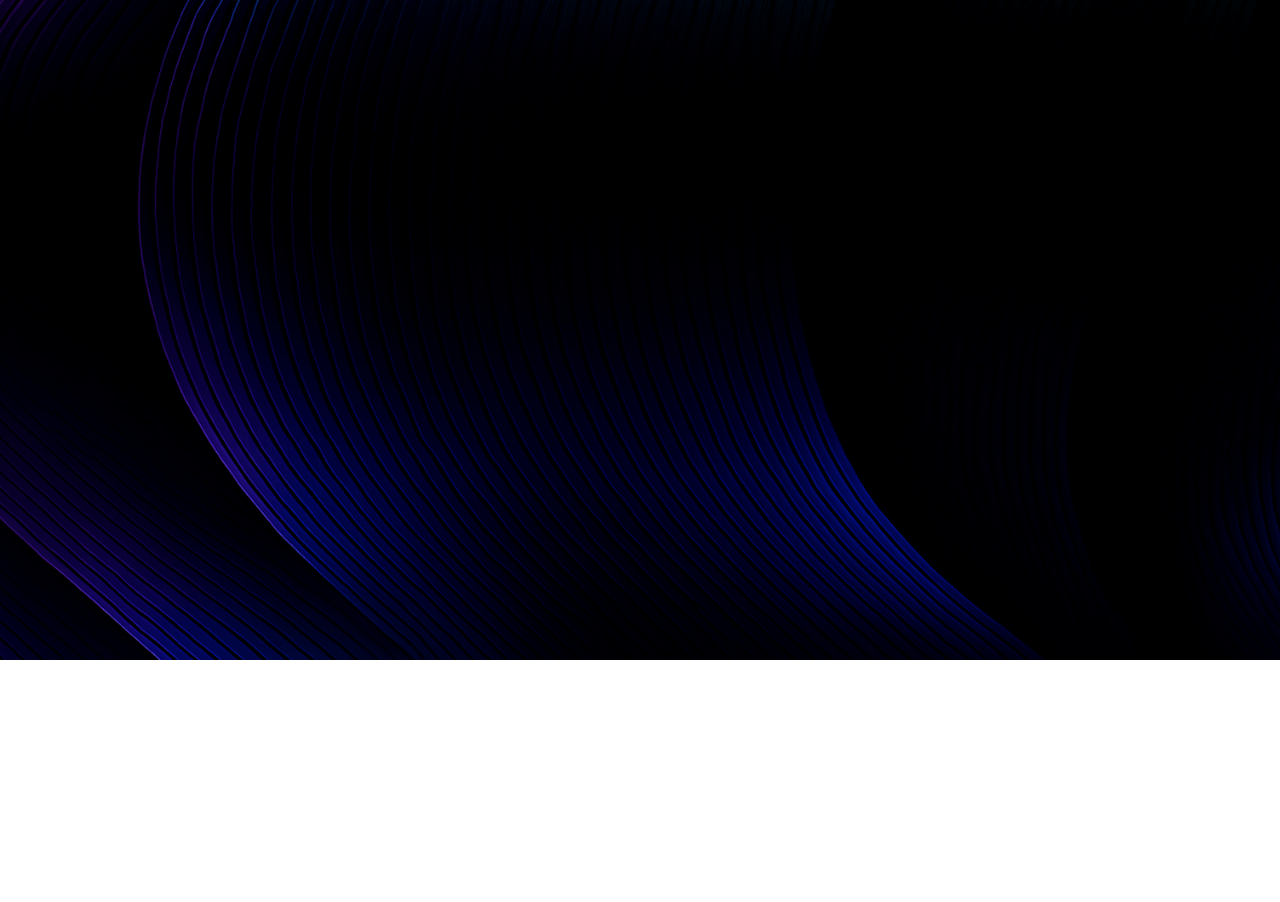
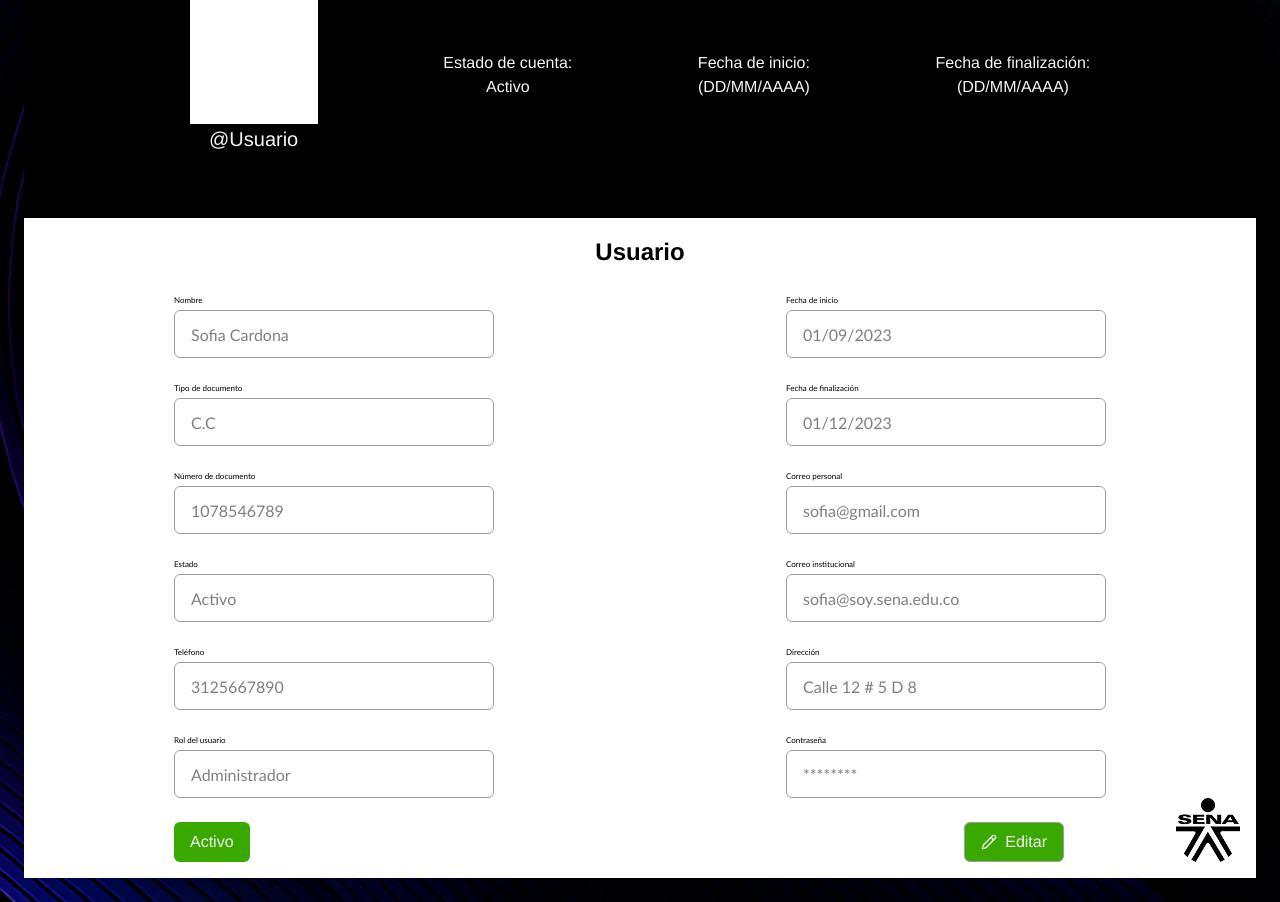
Before and after one commit to 4bryssion/sia-sistema-proyecto-formativo, a React (Vite) app in the folder Frontend-React/: page /view/users/1 in a window 1280 px wide. Shown: the part 140-1042 px from the top of the page. Before the commit the page ends 800 px from the top, so only its background shows below. Built offline with nearby package versions, Linux system fonts and the light colour scheme.

Commit message:
feat(users): The visual functionality for viewing users was created without any logic, including user visualization structure and UI

```diff
--- a/Frontend-React/src/app/router.jsx
+++ b/Frontend-React/src/app/router.jsx
@@ -165,7 +165,8 @@ const router = createBrowserRouter([
             // Módulo users:
             {
                 path: "users/:id",
-                element: <h1>Ver Usuario</h1>,
+                element: <ViewUserPage />,
+
             },
             {
                 path: "users/:id/edit",
--- a/Frontend-React/src/features/users/components/UserViewLeft.jsx
+++ b/Frontend-React/src/features/users/components/UserViewLeft.jsx
@@ -1,7 +1,66 @@
 export default function UserViewLeft(){
 
-    <div>
+    return(
+        <div
+            className="
+                font-main text-text-inverse space-y-6 grid sm:flex sm:space-y-0 sm:gap-6 sm:items-center sm:justify-evenly 1400:grid 1400:h-full
+            "
+        >
+            <div
+                className="
+                    grid items-center justify-center 1400:content-between
+                "
+            >
+                <div
+                    className="
+                        w-32 h-32 bg-white
+                    "
+                />
 
-    </div>
+                <h3
+                    className="
+                        text-h3 text-center
+                    "
+                >
+                    @Usuario
+                </h3>
+            </div>
 
+            <div
+                className="
+                    grid text-center
+                "
+            >
+                <h4>
+                    Estado de cuenta:
+                </h4>
+
+                <p>Activo</p>
+            </div>
+
+            <div
+                className="
+                    grid text-center
+                "
+            >
+                <h4>
+                    Fecha de inicio:
+                </h4>
+
+                <p>(DD/MM/AAAA)</p>
+            </div>
+
+            <div
+                className="
+                    grid text-center
+                "
+            >
+                <h4>
+                    Fecha de finalización:
+                </h4>
+
+                <p>(DD/MM/AAAA)</p>
+            </div>
+        </div>
+    );
 }
--- a/Frontend-React/src/features/users/components/UserViewRight.jsx
+++ b/Frontend-React/src/features/users/components/UserViewRight.jsx
@@ -1,144 +1,65 @@
-import { useState, useEffect } from "react";
-import { userSchema } from "../schemas/userSchema.js";
+import {
+    Input,
+    Button,
 
-import { Input, Button, Select, FileInput } from "@/shared";
+} from "@/shared";
 
-import { getDocumentTypes } from "@/features/users/services/selectService.js";
+import { Pencil } from "lucide-react";
+
+import logo from "@/assets/logos/logo-sena-negro.png";
 
 export default function UserViewRight(){
 
-   // Estados:
-
-    const [documentTypes, setDocumentTypes] = useState([]);
-
-    const [formData, setFormData] = useState({
-        userName: "",
-        userDocumentType: "",
-        userDocumentNumber: "",
-        userState: "Activo",
-
-        userPhone: "",
-        userRole: "",
-        userEndDate: "",
-        userEmail: "",
-        userEmailInstitutional: "",
-        userDirection: "",
-        userPassword: ""
-    });
-
-    const [errors, setErrors] = useState({})
-
-    const [fecha] = useState(() => {
-        const hoy = new Date();
-        return hoy.toISOString().split("T")[0];
-    });
-
-    // Efectos:
-
-    useEffect (() => {
-        getDocumentTypes().then(setDocumentTypes);
-    }, []);
-
-    // ===========================================
-    //                 Handles
-    // ===========================================
-    // Función que se ejecuta cada vez que cambia el valor de un input del formulario
-
-    // Handle genérico:
-
-    const handleChange = (e) => {
-        // Se obtiene el nombre del campo y su valor
-        const { name, value } = e.target;
-
-        setFormData((prev) => ({
-            // Se copian todos los valores anteriores del estado
-            ...prev,
-
-            // Se actualiza únicamente lo que cambió
-            [name]: value
-        }));
-    }
-
-    // Handles personalizados:
-
-    // Función que se ejecuta cuando se envía el formulario
-    const handleSubmit = (e) => {
-        e.preventDefault();
-
-        // Se valida el objeto de formData usando el esquema definido con Zod
-        // safeParse devuelve un objeto indicando si la validacion fue exitosa o no
-        const result = userSchema.safeParse(formData);
-
-        // Si la validación falla
-        if (!result.success){
-            // Objeto donde se almacenarán los errores por campo
-            const fieldErrors = {};
-
-            // Zod devuelve los errores en un arreglo llamado issues
-            // Se recorren para asociar cada error a su campo correspondiente
-            result.error.issues.forEach((issue) => {
-                // Issue.path contiene la ruta del campo que falló
-                const field = issue.path[0];
-
-                // Se guarda el mensaje de error en el objeto fieldErrors
-                fieldErrors[field] = issue.message;
-            });
-
-            // Se actualiza el estado de errores para mostrarlos en el formulario
-            setErrors(fieldErrors);
-
-            // Se detiene la ejecución porque el formulario tiene errores
-            return;
-        }
-
-        // Si la validación es exitosa se limpian los errores anteriores
-        setErrors({});
-
-        // result.data contiene los datos ya validados por Zod
-        console.log("Usuario valido:", result.data)
-
-    };
 
 
     return(
-        <div className="flex justify-center" >
+        <div
+            className="
+               relative
+            "
+        >
+            <div className="mb-6 1400:grid 1400:grid-cols-2 1400:gap-6">
+                <h2
+                    className="
+                        font-main text-h2 text-center font-bold 1400:text-start 1400:justify-self-center 1400:w-[320px]
+                    "
+                >
+                    Usuario
+                </h2>
+            </div>
 
-
-            <form
-            className="grid place-self-center gap-6 mx-6 md:grid-cols-2 md:mx-12 1400:grid-cols-2 1400:mx-0 justify-items-center max-w-max"
-
-                onSubmit={handleSubmit}
+            {/* Inputs */}
+            <div
+                className="
+                    grid lg:grid-cols-2 gap-6 w-full
+                "
             >
                 <div
-                    className="flex flex-col gap-6 my-0 mx-auto"
+                    className="
+                        grid gap-6 justify-items-center
+                    "
                 >
-
                      {/* Inputs */}
                     <Input
                         label = "Nombre"
                         name = "userName"
-                        placeholder = "Ingrese su nombre"
-                        value={formData.userName}
-                        onChange = {handleChange}
-                        error={errors.userName}
+                        placeholder = "Sofia Cardona"
+
                     />
 
-                    <Select
+                    <Input
                         label = "Tipo de documento"
                         name="userDocumentType"
-                        options={documentTypes}
-                        value={formData.userDocumentType}
-                        onChange = {handleChange}
-                        error={errors.userDocumentType}
+                        placeholder = "C.C"
+
+
                     />
 
                     <Input
                         label = "Número de documento"
                         name = "userDocumentNumber"
-                        placeholder = "Ingrese su número de documento"
-                        value={formData.userDocumentNumber}
-                        onChange = {handleChange}
-                        error={errors.userDocumentNumber}
+                        placeholder = "1078546789"
+
                     />
 
                     {/* Por default es activo */}
@@ -146,124 +67,117 @@ export default function UserViewRight(){
                     <Input
                         label = "Estado"
                         name="userState"
-                        placeholder = "Activo/Inactivo"
+                        placeholder = "Activo"
                         type="text"
-                        value={formData.userState}
-                        readOnly
+
+                    />
+                     <Input
+                        label = "Teléfono"
+                        name = "userPhone"
+                        placeholder = "3125667890"
+                        type="tel"
+
+                    />
+
+                    <Input
+                        label = "Rol del usuario"
+                        placeholder = "Administrador"
+                        name="userRole"
+
                     />
                 </div>
 
                 {/* Columna izquierda */}
                 <div
                     className="
-                        flex
-                        flex-col
-                        gap-6
-                        my-0 mx-auto
+                        grid gap-6 justify-items-center lg:h-max
                     "
                 >
                     {/* Inputs */}
-                    <Input
-                        label = "Teléfono"
-                        name = "userPhone"
-                        placeholder = "Ingrese su teléfono"
-                        type="tel"
-                        value={formData.userPhone}
-                        onChange = {handleChange}
-                        error={errors.userPhone}
-                    />
 
-                    <Select
-                        label = "Rol del usuario"
-                        name="userRole"
-                        options={documentTypes}
-                        value={formData.userDocumentType}
-                        onChange = {handleChange}
-                        error={errors.userDocumentType}
-                    />
 
                     {/* Por default es por parte del sistema */}
                     {/* Esto ira bloqueado para el admin o usuario */}
                     <Input
                         label = "Fecha de inicio"
                         name="userStartDate"
-                        type="date"
-                        value={fecha}
-                        readOnly
+                        // type="date"
+                        placeholder="01/09/2023"
+
+
                     />
 
                     {/* Esta si la ingresa el usuario */}
                     <Input
                         label = "Fecha de finalización"
                         name="userEndDate"
-                        type="date"
-                        value={formData.userEndDate}
-                        onChange = {handleChange}
-                        error={errors.userEndDate}
+                        // type="date"
+                        placeholder="01/12/2023"
+
+
                     />
 
                     <Input
                         label = "Correo personal"
                         name="userEmail"
-                        placeholder = "Ingrese su correo personal"
+                        placeholder = "sofia@gmail.com"
                         type="email"
-                        value={formData.userEmail}
-                        onChange = {handleChange}
-                        error={errors.userEmail}
+
                     />
 
                     <Input
                         label = "Correo institucional"
                         name="userEmailInstitutional"
-                        placeholder = "Ingrese su correo institucional"
+                        placeholder = "sofia@soy.sena.edu.co"
                         type="email"
-                        value={formData.userEmailInstitutional}
-                        onChange = {handleChange}
-                        error={errors.userEmailInstitutional}
+
                     />
 
                     <Input
                         label = "Dirección"
                         name="userDirection"
-                        placeholder="Dirección de domicilio"
-                        value={formData.userDirection}
-                        onChange = {handleChange}
-                        error={errors.userDirection}
+                        placeholder="Calle 12 # 5 D 8"
+
                     />
 
                     <Input
                         label = "Contraseña"
                         name  = "userPassword"
-                        placeholder = "Ingrese su contraseña"
+                        placeholder = "********"
                         type="password"
-                        value={formData.userPassword}
-                        onChange = {handleChange}
-                        error={errors.userPassword}
+
                     />
 
-                    {/* Actions */}
+
+                </div>
+            </div>
+
+            {/* Acciones */}
             <div
                 className="
-                            flex
-                            items-center justify-center
-                            gap-6
+                    grid gap-6 mt-6 sm:flex sm:w-80 sm:mx-auto sm:justify-between lg:grid lg:grid-cols-2 lg:gap-6 lg:w-full
                 "
             >
+                <div className="lg:w-[320px] lg:justify-self-center">
                     <Button
-                            variant = "primary"
-                            size = "sm"
-                        >
-                            Guardar
-                        </Button>
-                        <Button
-                            variant = "primary"
-                            size = "sm"
-                        >
+                        variant="toggle"
+                        activeLabel="Activo"
+                        inactiveLabel="Desactivado"
+                    />
+                </div>
+
+                <Button variant="primary" className="gap-2 lg:justify-self-end lg:mr-44">
+                    <Pencil size={16} />
                     Editar
                 </Button>
             </div>
+
+            {/* Logo SENA */}
+            <img
+                src={logo}
+                alt="Logo SENA"
+                className="absolute right-0 bottom-0 w-16"
+            />
         </div>
-            </form>
-        </div>
-    )
+    );
 }
--- a/Frontend-React/src/features/users/pages/ViewUserPage.jsx
+++ b/Frontend-React/src/features/users/pages/ViewUserPage.jsx
@@ -1,58 +1,30 @@
-
-import { useNavigate } from "react-router-dom";
-
-import { IconButton } from "@/shared";
-
-
-
-// import formBg from "@/assets/images/background-claro.jpg"
-
-import { Undo2 } from "lucide-react";
+import UserViewLeft from "../components/UserViewLeft";
 import UserViewRight from "../components/UserViewRight";
-
 
 export default function ViewUserPage(){
 
-    const navigate = useNavigate();
 
     return(
         <div
             className="
-                1400:min-h-[calc(100vh-4rem)]
-                1400:flex 1400:flex-col 1400:justify-center 1400:relative pb-4
+                p-6 grid 1400:grid-cols-[380px_1fr]
             "
         >
-            {/* Fondo con imagen */}
-            {/* <div
+            <div
                 className="
-                    absolute inset-0 -z-10 bg-cover bg-center
+                    bg-black p-16 1400:h-full
                 "
-                style={{ backgroundImage: `url(${formBg})` }}
-            /> */}
+            >
+                <UserViewLeft/>
+            </div>
 
             <div
                 className="
-                    flex items-center gap-4 mt-2 mb-6 1400:absolute 1400:top-0
+                    bg-white p-4
                 "
             >
-                <IconButton
-                    ariaLabel = "Devolverse"
-                    onClick={() => navigate(-1)}
-                >
-                    <Undo2 strokeWidth={2.8} />
-                </IconButton>
-
-                <h1
-                    className="
-                        text-xl font-semibold text-h3 sm:text-h2
-                    "
-                >
-                    Visualizar Usuario
-                </h1>
+                <UserViewRight/>
             </div>
-
-            <UserViewRight/>
-
         </div>
-    )
+    );
 }
```
Also changed, not shown: Frontend-React/src/features/users/components/UserRowActions.jsx (+13 -2 lines). Lines whose indentation alone changed are shown as unchanged.
